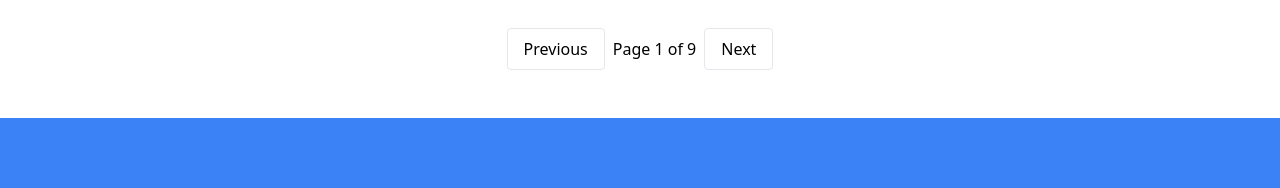
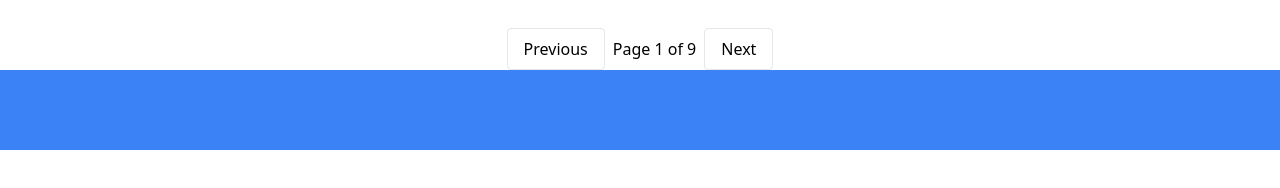
Before and after one commit to kzi-nastava/iks-project-event-planner-siit-2024-team-31, an Angular app: page / in a window 1280 px wide. Shown: the part 2190-2378 px from the top of the page. After the commit the page ends 2340 px from the top, so only its background shows below. Built offline with nearby package versions, Linux system fonts and the light colour scheme.

Commit message:
fix(layout): fixed footer

```diff
--- a/src/app/app.component.html
+++ b/src/app/app.component.html
@@ -1,6 +1,10 @@
-<app-navbar></app-navbar>
-<router-outlet></router-outlet>
+<div class="min-h-screen flex flex-col">
+  <app-navbar></app-navbar>
+  <div class="flex-1">
+    <router-outlet></router-outlet>
+  </div>
 
-<section>
-  <div class="h-20 bg-blue-500 mt-12"></div>
-</section>
+  <footer class="mt-auto">
+    <div class="h-20 bg-blue-500"></div>
+  </footer>
+</div>
```
